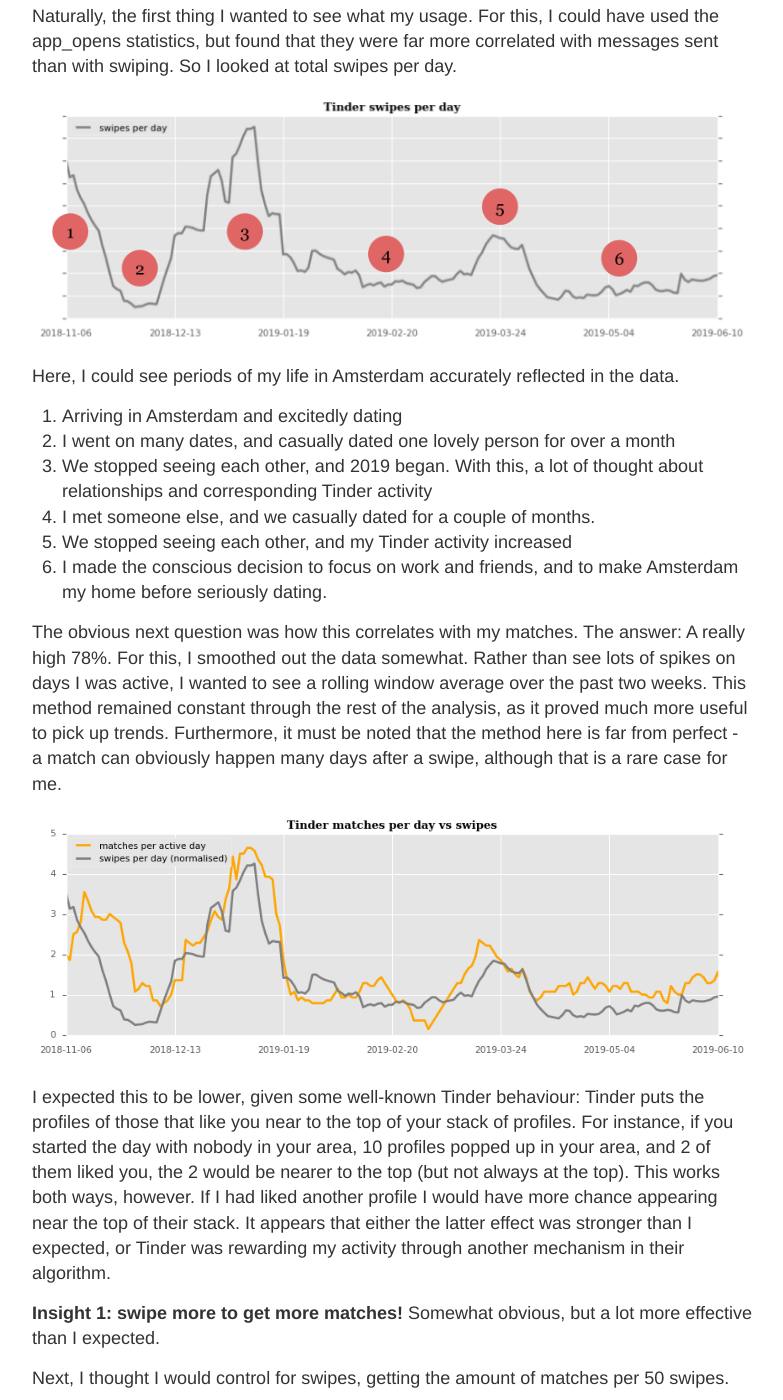
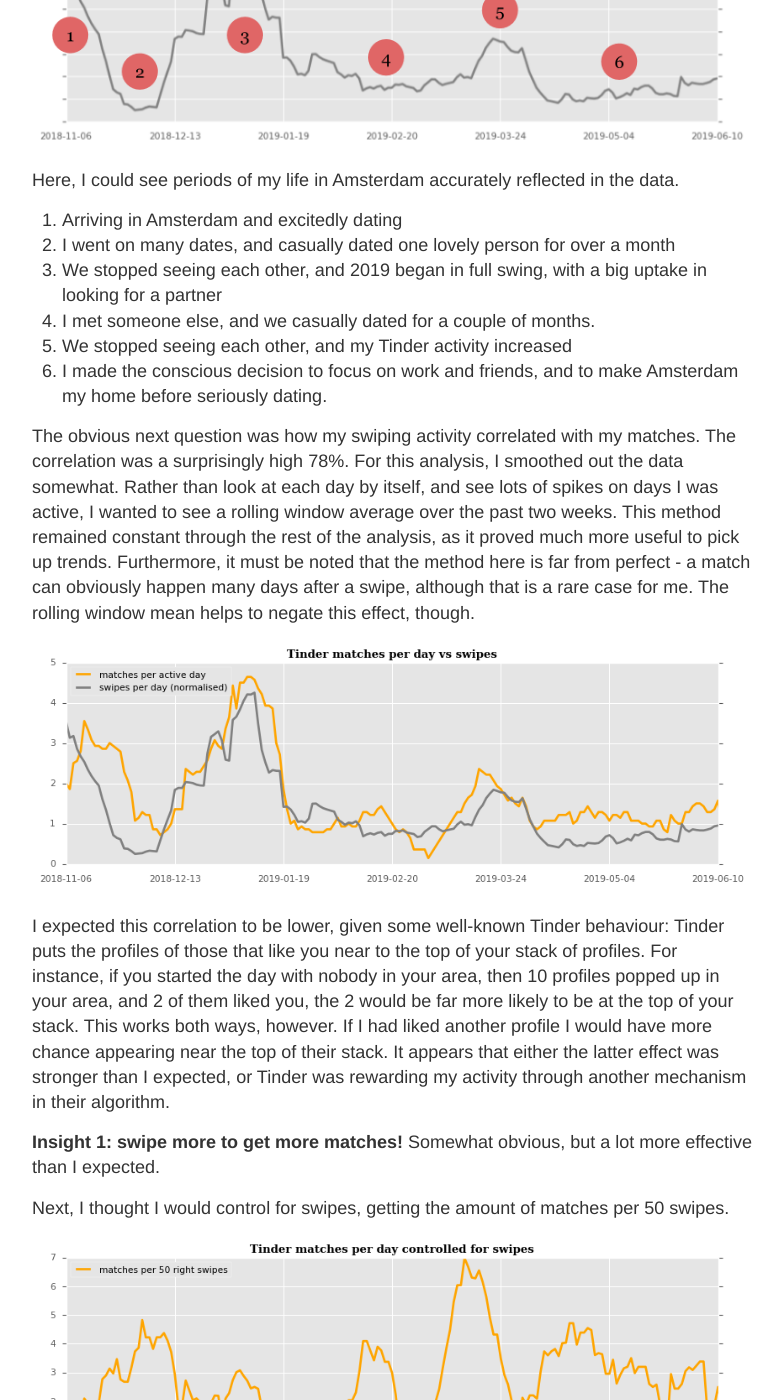
Before and after one commit to ryan-anderson-ds/ryan-anderson-ds.github.io, a Jekyll site: the page built from _posts/2019-07-28-Exploring-My-Tinder-Data.md, in a window 1280 px wide and 1400 px high, scrolled down 1331 px. Shown: the whole window, without its empty margins (248-1031 px from the left). Built offline with Jekyll 4.4.1, drawn with Linux system fonts in a browser that asks for light colours; some of the changed text lies outside the part shown.

Commit message:
Update 2019-07-28-Exploring-My-Tinder-Data.md

```diff
--- a/_posts/2019-07-28-Exploring-My-Tinder-Data.md
+++ b/_posts/2019-07-28-Exploring-My-Tinder-Data.md
@@ -1,6 +1,6 @@
 ---
 layout: post
-title: Exploring my Tinder data - more questions than answers
+title: Exploring my Tinder data - what correlates with matches?
 ---
 
 In an earlier post, I looked at the [raw stats](https://rian-van-den-ander.github.io/9-Months-Tinder-Amsterdam/) of my Tinder for the first 9 months in Amsterdam. In this post, I'll show my attempt at finding any patterns or useful real-world conclusions from my data. I do find one unexpected correlation, as well as an interesting personal insight.
@@ -9,11 +9,11 @@
 * I spent these 9 months almost entirely in Amsterdam. On weekends away and my one week holiday, I barely used Tinder.
 * My profile pictures and bio remained the same
 * I did use paid boosts, a Tinder mechanism which shows your profile to +- 8 times more people than usual for 15 minutes. It is very hard to get matches without boosting. However, my strategy remained constant. I would boost on a Sunday evening around 8pm.
-* I never ran out of profiles in Amsterdam. Whilst I did swipe a lot, there is such a large dating pool here that I never hit the dreaded screen telling me there was nobody else in my area (<5km)
+* I never ran out of profiles in Amsterdam. Whilst I did swipe a lot, there is such a large dating pool here that I never hit the dreaded screen telling me there were no new profiles.
 
 **The data:**
 
-You can request your data [from Tinder](https://account.gotinder.com/data). After some time (two weeks in my case), they email you a package with your images as well as a json file with _most_ of your activity. I use the word _most_ because it is mysteriously missing boost usage, and a lot of things that would have made it particularly useful, such as whether a match came from a boost, or anything about the other person, such as distance from you or the messages they sent. So what you're provided with is:
+You can request your data [from Tinder](https://account.gotinder.com/data). After some time (two weeks in my case), they email you a package with your images as well as a json file with _most_ of your activity. I use the word _most_ because the package is mysteriously missing boost usage, and many other potential inputs that could be explanatory features. For instance, whether a match came from a boost, or anything about the other person, such as distance from you or the messages they sent. So what you're provided with is:
 
 * Your profile data
 * Your purchases
@@ -23,34 +23,26 @@
 * App opens per day
 * Matches per day
 
-**The raw numbers:**
-
-First, I looked at my raw numbers.
-* Left swipes: 31740
-* Right swipes: 7274
-* Matches: 349
-* Conversations initiated: 223
-
 **The analysis:**
 
-Naturally, the first thing I wanted to see what my usage. For this, I could have used the app_opens statistics, but found that they were far more correlated with messages sent than with swiping. So I looked at total swipes per day.
+Naturally, the first thing I wanted to see was my usage pattern. For this, I could have used the app_opens json fields, but found that they were far more correlated with messages sent than with swiping. So I looked at total swipes per day.
 
 ![Swipes per day](../images/analyses/tinder_2019_07_28/swipes_per_day.png "Swipes per day")
 
 Here, I could see periods of my life in Amsterdam accurately reflected in the data.
 1. Arriving in Amsterdam and excitedly dating
 2. I went on many dates, and casually dated one lovely person for over a month
-3. We stopped seeing each other, and 2019 began. With this, a lot of thought about relationships and corresponding Tinder activity
+3. We stopped seeing each other, and 2019 began in full swing, with a big uptake in looking for a partner
 4. I met someone else, and we casually dated for a couple of months.
 5. We stopped seeing each other, and my Tinder activity increased
 6. I made the conscious decision to focus on work and friends, and to make Amsterdam my home before seriously dating.
 
 
-The obvious next question was how this correlates with my matches. The answer: A really high 78%. For this, I smoothed out the data somewhat. Rather than see lots of spikes on days I was active, I wanted to see a rolling window average over the past two weeks. This method remained constant through the rest of the analysis, as it proved much more useful to pick up trends. Furthermore, it must be noted that the method here is far from perfect - a match can obviously happen many days after a swipe, although that is a rare case for me.
+The obvious next question was how my swiping activity correlated with my matches. The correlation was a surprisingly high 78%. For this analysis, I smoothed out the data somewhat. Rather than look at each day by itself, and see lots of spikes on days I was active, I wanted to see a rolling window average over the past two weeks. This method remained constant through the rest of the analysis, as it proved much more useful to pick up trends. Furthermore, it must be noted that the method here is far from perfect - a match can obviously happen many days after a swipe, although that is a rare case for me. The rolling window mean helps to negate this effect, though.
 
 ![Matches versus swipes](../images/analyses/tinder_2019_07_28/matches_versus_swipes.png "Matches versus swipes")
 
-I expected this to be lower, given some well-known Tinder behaviour: Tinder puts the profiles of those that like you near to the top of your stack of profiles. For instance, if you started the day with nobody in your area, 10 profiles popped up in your area, and 2 of them liked you, the 2 would be nearer to the top (but not always at the top). This works both ways, however. If I had liked another profile I would have more chance appearing near the top of their stack. It appears that either the latter effect was stronger than I expected, or Tinder was rewarding my activity through another mechanism in their algorithm.
+I expected this correlation to be lower, given some well-known Tinder behaviour: Tinder puts the profiles of those that like you near to the top of your stack of profiles. For instance, if you started the day with nobody in your area, then 10 profiles popped up in your area, and 2 of them liked you, the 2 would be far more likely to be at the top of your stack. This works both ways, however. If I had liked another profile I would have more chance appearing near the top of their stack. It appears that either the latter effect was stronger than I expected, or Tinder was rewarding my activity through another mechanism in their algorithm.
 
 **Insight 1: swipe more to get more matches!** Somewhat obvious, but a lot more effective than I expected.
 
@@ -58,17 +50,17 @@
 
 ![Matches per 50 swipes](../images/analyses/tinder_2019_07_28/matches_per_swipes.png "Matches per 50 swipes")
 
-Interesting! Even though increasing my swipes per day were the primary reason I was getting matches, there was something else at play. My ratio got as good as 7 in 50 (I am proud of that), but also below 1 per 50.
+Interesting! Even though increasing my swipes per day were the primary reason I was getting matches, there was something else at play. My ratio got as good as 7 in 50, but also below 1 per 50.
 
 You would think this was most likely due to boosts. However, I checked my boost _purchase_ data (usage data unavailable), and this was largely constant across the 9 months. In fact, the time when I had the most matches per swipe, I was boosting slightly less than other months.
 
-I still have no good reason for this, but maybe Occam's razor applies: By the trends in usage it seemed that from January to March, my Tinder usage was low. Perhaps I had 'built up' some likes, and new people had entered the dating pool in Amsterdam, which made for quick matches when my Tinder usage increased.
+I still have no good reason for this, but maybe Occam's razor applies: By the trends in usage it seemed that from January to March, my Tinder usage was low. Perhaps I had 'built up' some incoming likes, and new people had entered the dating pool in Amsterdam, which made for quick matches when my Tinder usage increased.
 
 **Pickiness**
 
-My original reason to request my Tinder data was to explore my pickiness over the 9 months.
+The original reason to request my Tinder data was to explore my pickiness over the 9 months.
 
-I had been chatting to a friend about how much prettier and smarter people were here than where I was from - how much better the dating pool was. I wanted to see if this had resulted in my pickiness increasing. Was I becoming spoilt?
+I had been chatting to a friend about how great Amsterdam was for dating versus Cape Town. I wanted to see if my move from Cape Town to Amsterdam had resulted in my pickiness increasing. Was I becoming spoilt?
 
 This was easy to measure - I would just look at the ratio between my left and right swipes.
 
@@ -78,24 +70,30 @@
 * Firstly, at the moment, my ratio was exactly the same as when I started. I hadn't gotten any pickier overall
 * Secondly, the difference between a "picky" Ryan and a "desparate Ryan" was a factor of 4!
 
-Note: Here, again, the methodology is not perfect. Tinder is known to put more attractive people (determined on the ratio of likes they get) on the top of your stack. If you move to a new city, or install Tinder, you are presented with absolute stunners. As you get to the bottom of the stack, not everyone is a perfect 10. So my pickiness number here could easily have been influenced by how full the stack of Amsterdammers was at the moment. Had I not used Tinder for a few months, I probably would have swiped right on more profiles for two reasons:
+Note: Here, again, the methodology is not perfect. Tinder is known to put more attractive people (determined on the ratio of likes they get) on the top of your stack. If you move to a new city, or install Tinder, you are more likely to be presented with good looking human beings. As you get to the bottom of the stack, not everyone is a perfect 10. So my pickiness number here could easily have been influenced by how full the stack of Amsterdammers was at the moment. For instance, had I not used Tinder for a few months, I probably would have swiped right on more profiles for two reasons:
 * Clearly I was back on Tinder on a mission
 * Tinder had built up a new 'buffer' of attractive people at the top of my list.
 
 That aside, there were some clear periods of pickiness that I could link to conscious decisions in my past where I was either
 * Casually dating someone, and would only consider swiping on somebody who really caught my eye
-* Deciding that I was not that enthusiastic about dating, as I needed to get my life together. Therefore it would take someone special to get a right swipe. This explains the large spike in February and March.
+* In February and March, deciding that I was not that enthusiastic about dating, as I needed to focus on work and friends. Therefore it would take someone special to get a right swipe.
+
+**Does pickiness influence match ratio?**
 
 Finally, this begged the question: How did my pickiness affect my matches? Here, I graphed and correlated my pickiness versus the likelihood I would get a match from a swipe.
 
 ![Pickiness versus success](../images/analyses/tinder_2019_07_28/pickiness_correlation.png "Pickiness versus success")
 
-The correlation was 21%, and _positive_. This, too, was interesting. I expected a low correlation, but lower than this. Furthermore, I expected a _negative_ correlation if anything. Here, 40 000 data points showed that the pickier I was, the more likely I was to get a match! It is possible that Tinder algorithmically favours the picky. For instance, maybe the algorithm assumes that more picky people are more attractive, therefore puts them further up other people's stacks. It is also highly possible that in my more picky state, I look carefully at others' profiles, and I am more likely to pick someone who has things in common with me. This, I can't know for sure. But:
+The correlation was 21%, and _positive_. This, too, was interesting. I expected much lower correlation than this. Furthermore, I expected a _negative_ correlation if anything. Here, 40 000 data points showed that the pickier I was, the more likely I was to get a match!
+
+It is possible that Tinder algorithmically favours the picky. For instance, maybe the algorithm assumes that more picky people are more attractive, therefore puts them further up other people's stacks. It is also highly possible that in my more picky state, I look carefully at others' profiles, and I am more likely to pick someone who has things in common with me. This, I can't know for sure. But:
 
 **Insight 2: Swipe right less, get more matches per swipe!** Still less matches overall, but more matches per swipe.
 
 This ended my exploration. I would have liked to know more. I would have loved to have more data on when exactly I used boosts, as well as data linking the time of my swipe to a match. But most of all I would have loved to know how many profiles there were in my area over time - as I feel this was a potentially large explanatory feature in my analysis. In a hypothetical city of only 10 people with one person I was attracted to, this would be the only feature worth analysing. In the perfect dating city, with infinite attractive people, I feel that my success would be mostly defined by swiping, boosting and pickiness. Amsterdam lies somewhere between these two.
 
+Finally, I would love to see this data for other people, to see if I could find seasonal patterns in Amsterdam (maybe people date more in Winter?) or clear points of Tinder algorithm change. The Tinder databases must be an absolute gold-mine of insights like this.
+
 **Code**: [GitHub](https://github.com/rian-van-den-ander/explorations/tree/master/tinder_data)
 
 **Tools**: Python
```
